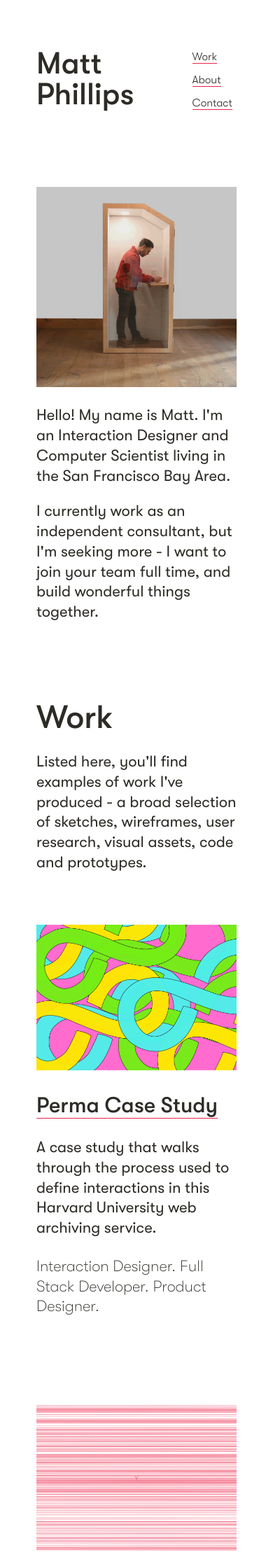
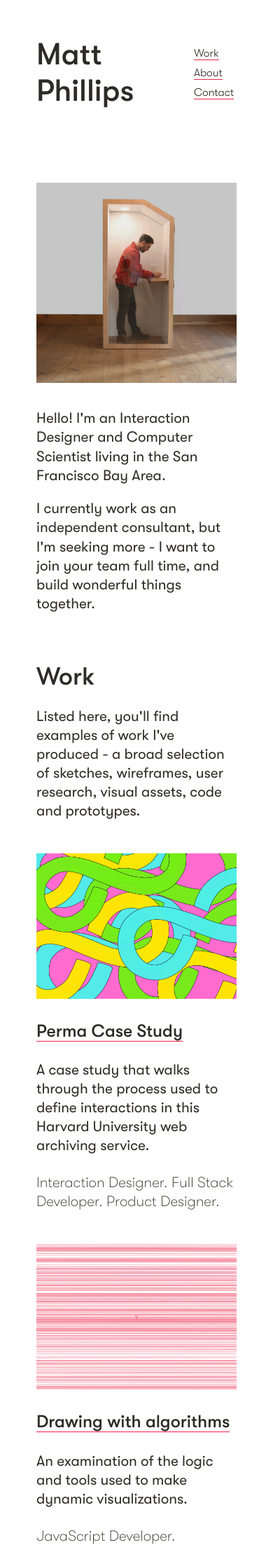
Before and after one commit to phillipsm/mattphillips-us, a Jekyll site: the page built from index.html, in a window 390 px wide. Shown: the top 2240 px of the page at 70% size. Built offline with Jekyll 4.4.1, drawn with Linux system fonts in a browser that asks for light colours; some of the changed text lies outside the part shown.

Commit message:
landing page css cleaned up

```diff
--- a/_includes/explore-more.html
+++ b/_includes/explore-more.html
@@ -27,7 +27,7 @@
             srcset="/assets/images/drawing-algos/drawing-algos-tile@2x.png 2x">
       </a>
       <p class="tile-title"><a href="/drawing-algos">Drawing with algorithms</a></p>
-      <p>An examination of the logic and tools used to make dynamic visualizations.  </p>
+      <p>An examination of the logic and tools used to make dynamic visualizations.</p>
       <p class="tile-desc">JavaScript Developer.</p>
   </div>
   {% endif %}
@@ -39,7 +39,7 @@
         alt="Perma.cc logo"
         srcset="/assets/images/openbooth/openbooth-tile@2x.jpg 2x">
     </a>
-    <p class="tile-title"><a href="/openbooth">OpenBooth <br class="mobile-break">Case Study</a></p>
+    <p class="tile-title"><a href="/openbooth">OpenBooth Case Study</a></p>
 
       <p>A journey through the process used to define the form and features of this occupiable furniture product.</p>
       <p class="tile-desc">Product Designer. Industrial Designer.</p>
--- a/_sass/common.scss
+++ b/_sass/common.scss
@@ -43,6 +43,7 @@ p {
 h1 {
   font-family: 'Walsheim Medium', sans-serif;
   font-size: 2.8em;
+  line-height: 1.2em;
 }
 
 h2 {
@@ -91,7 +92,33 @@ ul {
   margin-bottom: 2rem;
 }
 
-// Nav container include
+.img-desc {
+  margin: 1em 2em 2em 2em;
+  font-family: 'Walsheim Thin', sans-serif;
+  font-size: .85em;
+  text-align: center;
+}
+
+.framed {
+  border: 1px solid #ccc;
+  margin: 0;
+  padding: .5em;
+}
+
+.mobile-break {
+    display: none;
+}
+
+.end-element {
+  margin-bottom: 0;
+  padding-bottom: 0;
+}
+
+
+///////
+// start
+// nav container include
+///////
 .nav-container {
   max-width: 1100px;
   padding-top: 2rem;
@@ -99,14 +126,14 @@ ul {
 
   display: grid;
   grid-column-gap: 1em;
-  grid-row-gap: 6em;
+  grid-row-gap: 2em;
   grid-template-columns: repeat(4, 1fr);
   grid-template-areas:
   "site-title site-title site-title main-nav";
 }
 
 .nav-container:first-of-type {
-  margin-bottom: 12rem;
+  margin-bottom: 14rem;
 }
 
 .main-nav {
@@ -137,43 +164,16 @@ ul {
   }
 
 }
-// /Nav container include
+///////
+// end
+// nav container include
+///////
 
 
-
-.tile-title {
-  font-family: 'Walsheim Medium', sans-serif;
-  font-size: 1.4em;
-  margin-bottom: 2rem;
-  margin-top: 2rem;
-}
-
-.img-desc {
-  margin: 1em 2em 2em 2em;
-  font-family: 'Walsheim Thin', sans-serif;
-  font-size: .85em;
-  text-align: center;
-}
-
-.tile {
-  margin-top: 4rem;
-}
-
-.tile-desc {
-  margin-top: 2rem;
-  margin-bottom: 0;
-  font-size: 1em;
-  font-family: 'Walsheim Thin', sans-serif;
-}
-
-.project-title {
-  font-family: 'Walsheim Medium', sans-serif;
-  font-size:2.4em;
-  margin: 2rem 0 2rem 0;
-}
-
-
-// Common Explore more grid items
+///////
+// start
+// explore more include
+///////
 
 .explore-more-container {
   .title-container {
@@ -201,32 +201,44 @@ ul {
 .illustration-tile {
   grid-area: illustration-tile;
 }
-// /Explore more
 
-.mobile-break {
-    display: none;
+.tile {
+  margin-top: 4rem;
 }
 
-.framed {
-  border: 1px solid #ccc;
-  margin: 0;
-  padding: .5em;
+.tile-title {
+  font-family: 'Walsheim Medium', sans-serif;
+  font-size: 1.4em;
+  margin-bottom: 2rem;
+  margin-top: 2rem;
 }
 
-
-
-.end-element {
+.tile-desc {
+  margin-top: 2rem;
   margin-bottom: 0;
-  padding-bottom: 0;
+  font-size: 1em;
+  font-family: 'Walsheim Thin', sans-serif;
 }
 
-
+.project-title {
+  font-family: 'Walsheim Medium', sans-serif;
+  font-size:2.4em;
+  margin: 2rem 0 2rem 0;
+}
+///////
+// end
+// explore more include
+///////
 
 
 @media only screen and (max-width: 900px) {
 
   body {
-    font-size: 1.7rem;
+    font-size: 1.6rem;
+  }
+
+  h2 {
+    font-size: 1.7em;
   }
 
   .nav-container {
@@ -234,28 +246,31 @@ ul {
 
     .main-nav {
       font-size: 1.0em;
-
-      p {
-        margin: .15em;
-      }
     }
   }
 
   .nav-container:first-of-type {
-    margin-top: -1rem;
+    margin-top: -2rem;
     margin-bottom: 8rem;
   }
 
-  .project-title {
-    font-size: 1.8em;
+  .section-title {
+    margin-top: 4rem;
+    margin-bottom: 2rem;
   }
 
-  .title {
-    font-size: 1.6em;
+  .tile {
+    margin-top: 0;
   }
-  .img-desc {
-    text-align: center;
+
+  .tile-title {
+    font-size: 1.2em;
   }
+  ///////
+  // start
+  // mobile
+  // explore more include
+  ///////
 
   .explore-more-container {
     .title-container {
@@ -263,6 +278,13 @@ ul {
     }
   }
 
+  ///////
+  // end
+  // mobile
+  // explore more include
+  ///////
+
+
   .mobile-break {
     display: block;
   }
--- a/_sass/port-landing.scss
+++ b/_sass/port-landing.scss
@@ -2,14 +2,13 @@
 
     .container {
       max-width: 1100px;
+      margin: 0 auto;
+
       display: grid;
       grid-column-gap: 4rem;
       grid-row-gap: 2rem;
-      background-color: #fff;
-      margin: 0 auto;
       grid-template-columns: repeat(4, 1fr);
       grid-template-areas:
-
       "about-img about-img intro-text intro-text"
       "work-text work-text work-text ."
       "perma-tile perma-tile algo-tile algo-tile"
@@ -33,21 +32,17 @@
 
     .about-img {
       grid-area: about-img;
-      justify-self: center;
     }
 
     .contact-desc {
         grid-area: contact-desc;
     }
 
-    .title {
-        margin-bottom: 2rem;
-    }
-
     .openbooth-tile, .illustrations-tile {
       margin-bottom: 0;
       padding-bottom: 0;
     }
+
 
 
     @media only screen and (max-width: 900px) {
@@ -68,36 +63,25 @@
             "contact-desc contact-desc";
         }
 
-        .perma-tile {
-          margin-top: 4rem;
-          margin-bottom: 4rem;
+        .about-img {
+          margin-bottom: 1rem;
         }
 
-        .algo-tile, .openbooth-tile {
-          margin-bottom: 4rem;
+        .perma-tile {
+          margin-top: 2rem;
+        }
+
+        .perma-tile, .algo-tile, .openbooth-tile {
+          margin-bottom: 2rem;
         }
 
         .tile-desc {
           margin-bottom: 4rem;
-          margin-top: 2rem;
         }
 
         .tile-desc:last-of-type {
           margin-bottom: 0;
         }
-
-        .tile-title {
-          margin-top: 2rem;
-        }
-        .section-title {
-          margin-top: 5rem;
-        }
-
-        .section-start {
-          margin-top: 2rem;
-        }
-
-
     }
 
 }
--- a/index.html
+++ b/index.html
@@ -20,18 +20,18 @@
 
         <div class="intro-text">
 
-            <p>Hello! My name is Matt. I'm an Interaction Designer and Computer Scientist living in the San Francisco Bay Area.</p>
+            <p>Hello! I'm an Interaction Designer and Computer Scientist living in the San Francisco Bay Area.</p>
             <p class="end-element">I currently work as an independent consultant, but I'm seeking more - I want to join your team full time, and build wonderful things together.</p>
         </div>
 
-        <div id="work" class="work-text section-start">
+        <div id="work" class="work-text">
           <h2 class="section-title">Work</h2>
           <p class="end-element">Listed here, you'll find examples of work I've produced - a broad selection of sketches, wireframes, user research, visual assets, code and prototypes.</p>
         </div>
 
         {% include explore-more.html %}
 
-        <div id ="about" class="about-desc section-start">
+        <div id ="about" class="about-desc">
           <h2 class="title section-title">About</h2>
           <p>I'm excited to explore new ways of thinking and doing at the intersection of human factors and technology - I hope to setup outposts in recently charted lands.</p>
           <p>I currently work independently through <a href="https://publicgood.studio/" target="_blank">Public Good Studio</a>, and spent much of the last decade in the <a href="https://lil.law.harvard.edu/" target="_blank">Harvard Library Innovation Lab</a>.</p>
@@ -40,7 +40,7 @@
           <p class="end-element">You can find more in my <a href="/assets/docs/matt-phillips-resume.pdf" target="_blank">résumé</a>.</p>
         </div>
 
-        <div id="contact" class="contact-desc section-start">
+        <div id="contact" class="contact-desc">
           <h2 class="section-title">Contact</h2>
             <p>
               I live in Menlo Park, California and use <a href="https://www.linkedin.com/in/this-matt-phillips/" target="_blank">LinkedIn</a>, <a href="https://angel.co/u/this-matt-phillips" target="_blank">AngelList</a>, <a href="https://github.com/phillipsm" target="_blank">GitHub</a> and <a href="https://www.instagram.com/this_phillips/" target="_blank">Instagram</a>.
```
